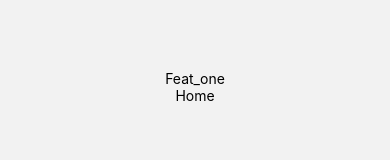
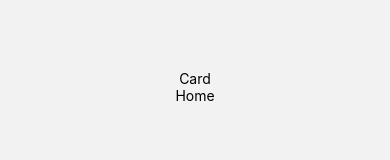
Before and after one commit to duguyihou/Daily-Cost, a React Native app: screen / in a window 390 px wide. Shown: the part 343-503 px from the top of the page. Built offline with nearby package versions, Linux system fonts and the light colour scheme.

Commit message:
refactor: init card folder

```diff
--- a/src/features/featOne/FeatOne.tsx
+++ b/src/features/bill/components/card/Card.tsx
@@ -1,11 +1,11 @@
 import React from 'react'
 import { Text, View } from 'react-native'
 
-function FeatOne() {
+function Card() {
   return (
     <View>
-      <Text>Feat_one</Text>
+      <Text>Card</Text>
     </View>
   )
 }
-export default FeatOne
+export default Card
--- /dev/null
+++ b/src/features/bill/components/card/index.ts
@@ -0,0 +1 @@
+export { default as Card } from './Card'
--- /dev/null
+++ b/src/features/bill/components/index.ts
@@ -0,0 +1 @@
+export { Card } from './card'
--- /dev/null
+++ b/src/features/bill/index.ts
@@ -0,0 +1 @@
+export { Card } from './components'
--- a/src/features/featOne/index.ts
+++ /dev/null
@@ -1 +0,0 @@
-export { default as FeatOne } from './FeatOne'
--- a/src/screens/home/Home.tsx
+++ b/src/screens/home/Home.tsx
@@ -1,11 +1,11 @@
-import { FeatOne } from '@features/featOne'
+import { Card } from '@features/bill'
 import React from 'react'
 import { StyleSheet, Text, View } from 'react-native'
 
 function Home() {
   return (
     <View style={styles.container}>
-      <FeatOne />
+      <Card />
       <Text>Home</Text>
     </View>
   )
```
Also changed, not shown: 1 other file (tests, documents, lock files or other folders).
